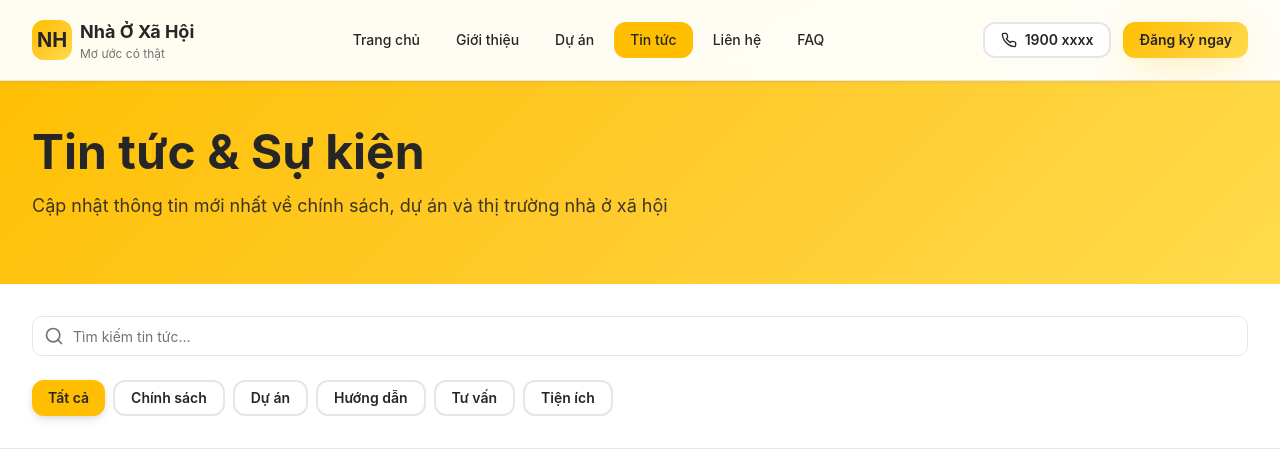
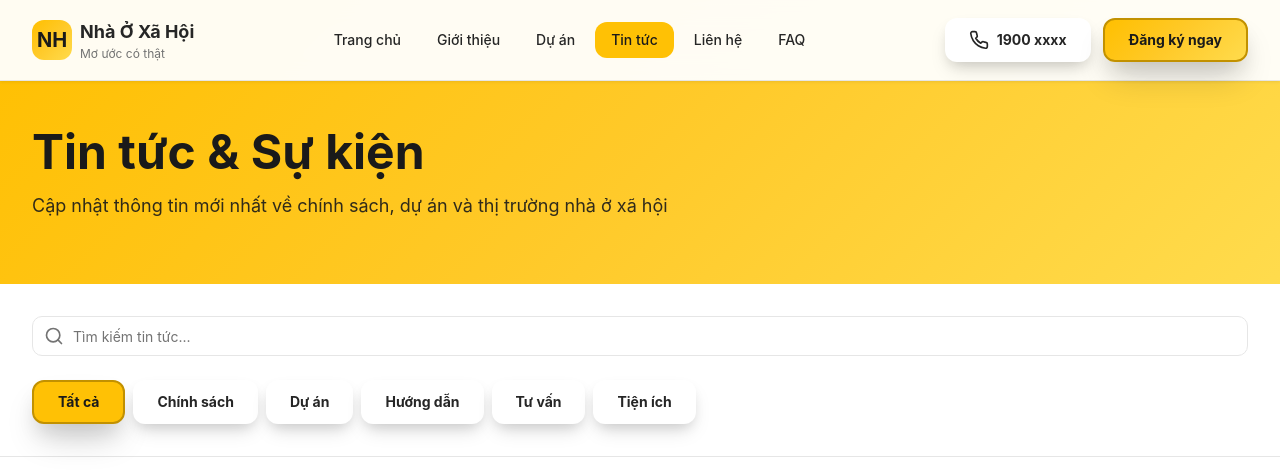
Before and after one commit to gentechvn/nha-moi-cho-moi-nha, a React (Vite) app: page /news in a window 1280 px wide. Shown: the top 474 px of the page. Built offline with nearby package versions, Linux system fonts and the light colour scheme; the HTML template or start-up script is replaced by a standard one.

Commit message:
Refactor: Adjust button size and background

```diff
--- a/src/components/ui/button.tsx
+++ b/src/components/ui/button.tsx
@@ -5,24 +5,24 @@ import { cva, type VariantProps } from "class-variance-authority";
 import { cn } from "@/lib/utils";
 
 const buttonVariants = cva(
-  "inline-flex items-center justify-center gap-2 whitespace-nowrap rounded-lg text-sm font-semibold ring-offset-background transition-all duration-300 focus-visible:outline-none focus-visible:ring-2 focus-visible:ring-ring focus-visible:ring-offset-2 disabled:pointer-events-none disabled:opacity-50 [&_svg]:pointer-events-none [&_svg]:size-4 [&_svg]:shrink-0",
+  "inline-flex items-center justify-center gap-2.5 whitespace-nowrap rounded-xl text-base font-bold ring-offset-background transition-all duration-300 focus-visible:outline-none focus-visible:ring-2 focus-visible:ring-ring focus-visible:ring-offset-2 disabled:pointer-events-none disabled:opacity-50 [&_svg]:pointer-events-none [&_svg]:size-5 [&_svg]:shrink-0",
   {
     variants: {
       variant: {
-        default: "bg-primary text-primary-foreground hover:bg-primary/90 shadow-md hover:shadow-lg",
-        destructive: "bg-destructive text-destructive-foreground hover:bg-destructive/90 shadow-md hover:shadow-lg",
-        outline: "border-2 border-input bg-background hover:bg-accent hover:text-accent-foreground hover:border-accent",
-        secondary: "bg-secondary text-secondary-foreground hover:bg-secondary/80 shadow-md hover:shadow-primary",
-        ghost: "hover:bg-accent hover:text-accent-foreground",
-        link: "text-primary underline-offset-4 hover:underline",
-        premium: "bg-gradient-to-r from-primary via-primary-light to-primary text-primary-foreground shadow-xl hover:shadow-2xl hover:scale-105 font-bold",
-        glass: "backdrop-blur-xl bg-background/60 border-2 border-border/50 hover:bg-background/80 hover:border-primary/50 shadow-lg",
+        default: "bg-primary text-primary-foreground hover:bg-primary/90 shadow-xl hover:shadow-2xl hover:scale-105 border-2 border-primary-dark",
+        destructive: "bg-destructive text-destructive-foreground hover:bg-destructive/90 shadow-xl hover:shadow-2xl hover:scale-105 border-2 border-destructive/80",
+        outline: "border-3 border-primary bg-background hover:bg-primary hover:text-primary-foreground shadow-lg hover:shadow-xl hover:scale-105",
+        secondary: "bg-accent text-accent-foreground hover:bg-accent/90 shadow-xl hover:shadow-2xl hover:scale-105 border-2 border-accent/80",
+        ghost: "hover:bg-primary/10 hover:text-primary font-bold",
+        link: "text-primary underline-offset-4 hover:underline font-bold",
+        premium: "bg-gradient-to-r from-primary via-primary-light to-primary text-primary-foreground shadow-2xl hover:shadow-primary hover:scale-110 font-extrabold border-2 border-primary-dark",
+        glass: "backdrop-blur-xl bg-primary/10 border-3 border-primary/40 hover:bg-primary/20 hover:border-primary shadow-xl text-foreground font-bold",
       },
       size: {
-        default: "h-11 px-5 py-2.5",
-        sm: "h-9 rounded-lg px-4 text-sm",
-        lg: "h-13 rounded-lg px-10 text-base",
-        icon: "h-11 w-11",
+        default: "h-14 px-8 py-4 text-base",
+        sm: "h-11 rounded-xl px-6 py-3 text-sm",
+        lg: "h-16 rounded-xl px-12 py-5 text-lg",
+        icon: "h-14 w-14",
       },
     },
     defaultVariants: {
--- a/src/index.css
+++ b/src/index.css
@@ -17,19 +17,19 @@ All colors MUST be HSL.
     --popover: 0 0% 100%;
     --popover-foreground: 0 0% 15%;
 
-    /* Primary: Vietnamese Gold - Professional & Warm */
-    --primary: 45 100% 50%;
-    --primary-foreground: 0 0% 15%;
-    --primary-light: 45 100% 65%;
-    --primary-dark: 45 100% 40%;
+    /* Primary: Vietnamese Gold - Professional & Warm - Vibrant */
+    --primary: 45 100% 51%;
+    --primary-foreground: 0 0% 10%;
+    --primary-light: 45 100% 62%;
+    --primary-dark: 45 100% 38%;
 
     /* Secondary: Light Gold - Soft & Elegant */
     --secondary: 48 95% 88%;
     --secondary-foreground: 0 0% 15%;
     --secondary-light: 48 95% 92%;
 
-    /* Accent: Vietnamese Red - Trust & Heritage */
-    --accent: 0 85% 48%;
+    /* Accent: Vietnamese Red - Trust & Heritage - More Vibrant */
+    --accent: 0 90% 52%;
     --accent-foreground: 0 0% 100%;
 
     --muted: 0 0% 96%;
```
